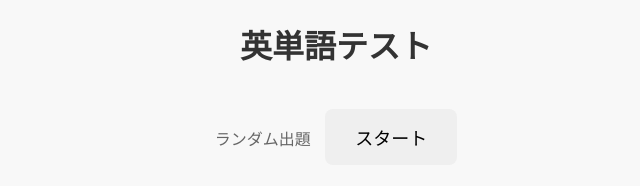
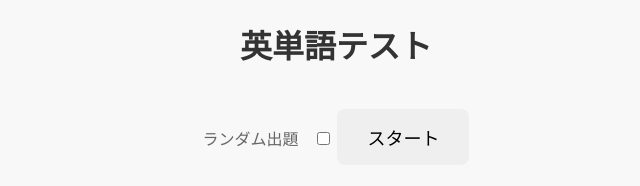
Before and after one commit to Yuki-1018/apps, a plain HTML site: page test.html in a window 1280 px wide. Shown: the full height of the page, 304-944 px from the left. Drawn offline with Linux system fonts and the light colour scheme.

Commit message:
Update test.html

```diff
--- a/test.html
+++ b/test.html
@@ -121,7 +121,7 @@
   <h1>英単語テスト</h1>
   <div id="startSection">
     <label for="randomCheckbox">ランダム出題</label>
-    <input type="checkbox" id="randomCheckbox" style="display: none;">
+    <input type="checkbox" id="randomCheckbox" >
     <button class="button" id="startButton">スタート</button>
   </div>
   <button class="button hint-button" id="hintButton" style="display: none;">ヒント</button> <!-- ヒントボタン -->
```
